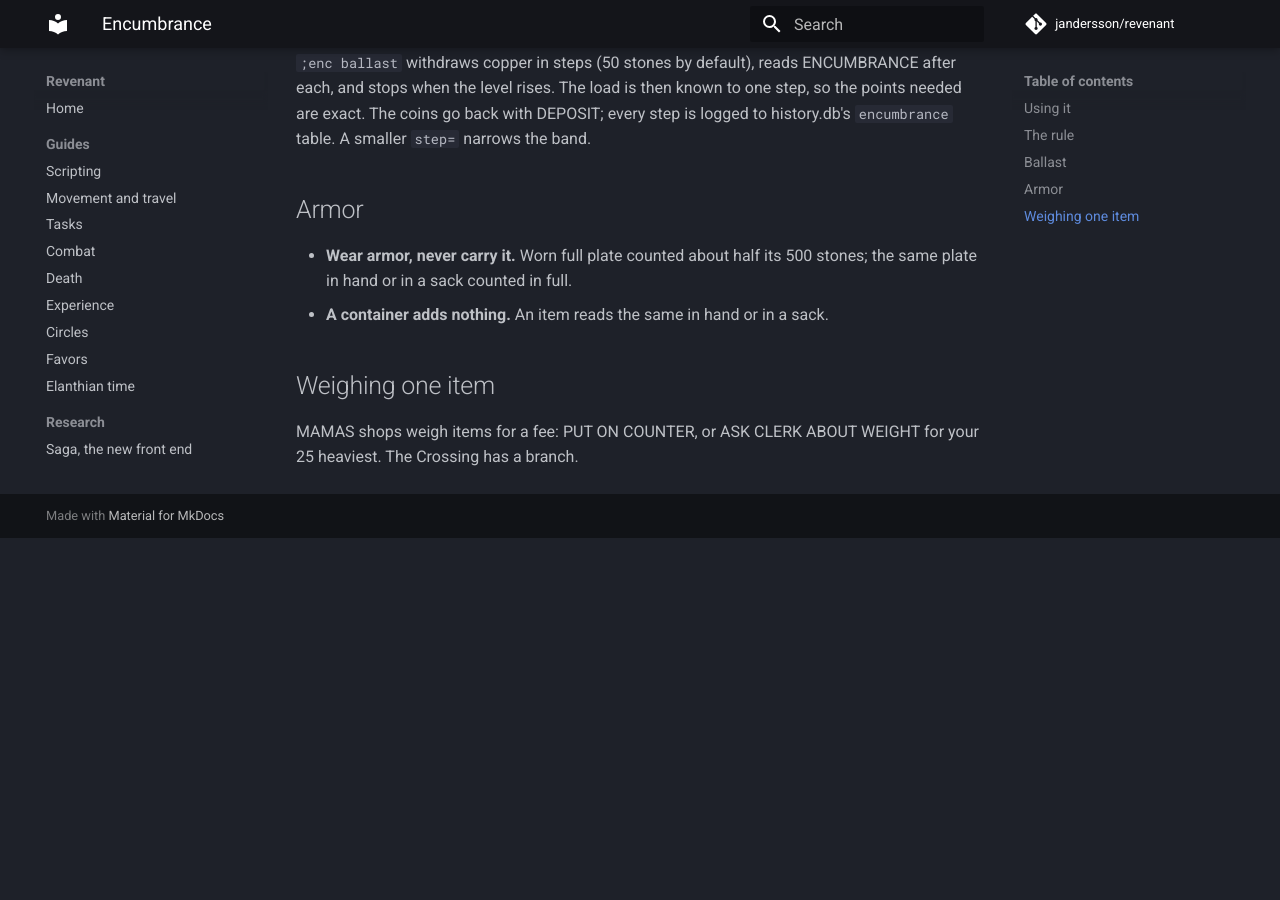
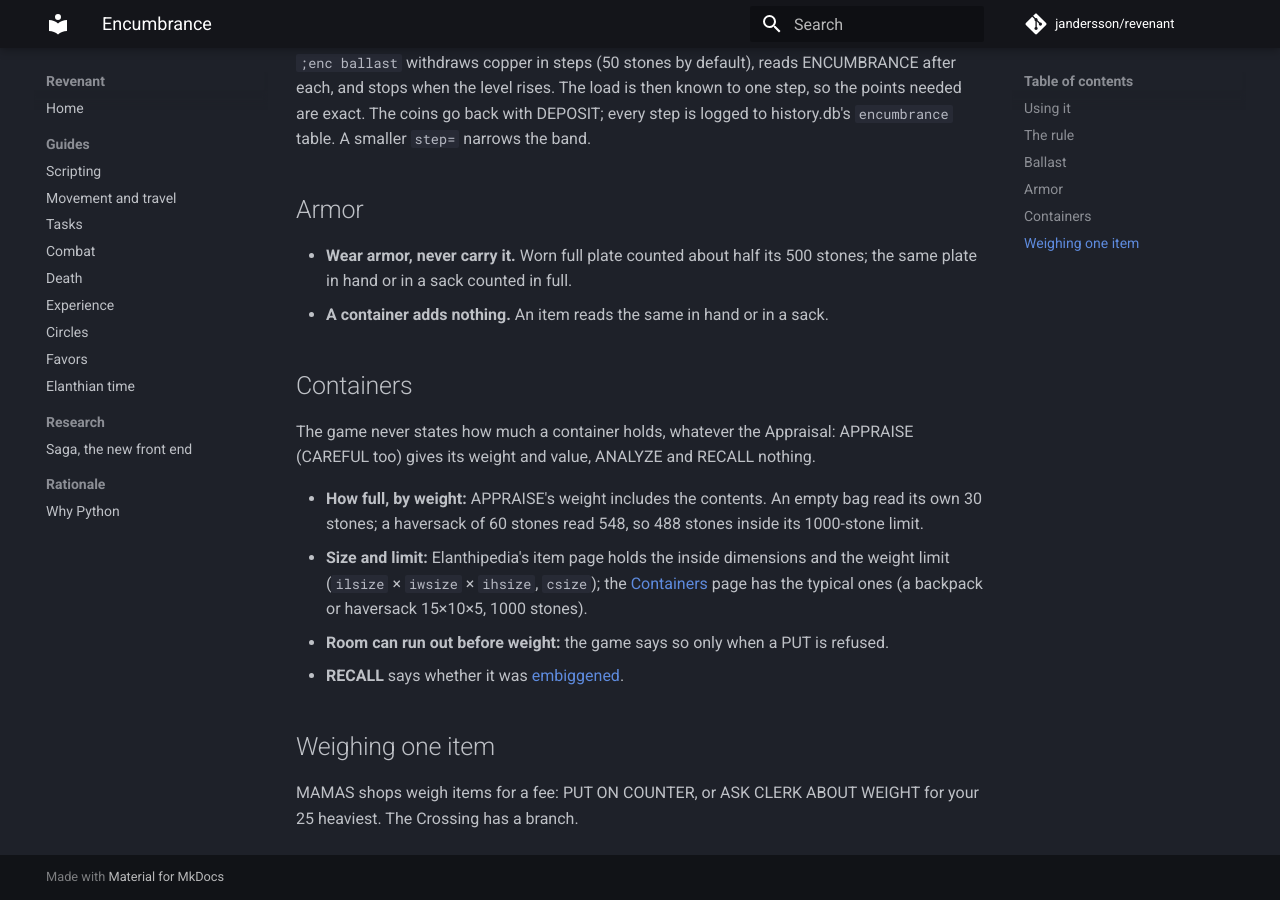
Before and after one commit to jandersson/revenant, an MkDocs documentation site: the page built from docs/encumbrance.md, in a window 1280 px wide and 900 px high, scrolled down 793 px. Built offline with MkDocs 1.6.1 and Material for MkDocs 9.7.7, drawn with Linux system fonts in a browser that asks for light colours; comment, search, counter and statistics services are not loaded; before the commit the page ends 1331 px from its top, so only the background shows below that.

Commit message:
docs(encumbrance): what the game shows of a container's size
The game states no container capacity at any Appraisal: APPRAISE (even
CAREFUL, at 611 ranks) gives weight and value, ANALYZE and RECALL
nothing. APPRAISE's weight includes the contents (an empty bag read its
own 30 stones, a 60-stone haversack 548), so against the weight limit
it says how full a container is. Size and limit come from Elanthipedia's
item pages.

Co-Authored-By: Claude Opus 5.5 <noreply@anthropic.com>

```diff
--- a/docs/encumbrance.md
+++ b/docs/encumbrance.md
@@ -30,6 +30,15 @@ Levels run 1 (None) to 12 ("It's amazing you aren't squashed!"). At level *L* a
 - **Wear armor, never carry it.** Worn full plate counted about half its 500 stones; the same plate in hand or in a sack counted in full.
 - **A container adds nothing.** An item reads the same in hand or in a sack.
 
+## Containers
+
+The game never states how much a container holds, whatever the Appraisal: APPRAISE (CAREFUL too) gives its weight and value, ANALYZE and RECALL nothing.
+
+- **How full, by weight:** APPRAISE's weight includes the contents. An empty bag read its own 30 stones; a haversack of 60 stones read 548, so 488 stones inside its 1000-stone limit.
+- **Size and limit:** Elanthipedia's item page holds the inside dimensions and the weight limit (`ilsize` × `iwsize` × `ihsize`, `csize`); the [Containers](https://elanthipedia.play.net/Containers) page has the typical ones (a backpack or haversack 15×10×5, 1000 stones).
+- **Room can run out before weight:** the game says so only when a PUT is refused.
+- **RECALL <container>** says whether it was [embiggened](https://elanthipedia.play.net/Embiggening).
+
 ## Weighing one item
 
 MAMAS shops weigh items for a fee: PUT <item> ON COUNTER, or ASK CLERK ABOUT WEIGHT for your 25 heaviest. The Crossing has a branch.
```
